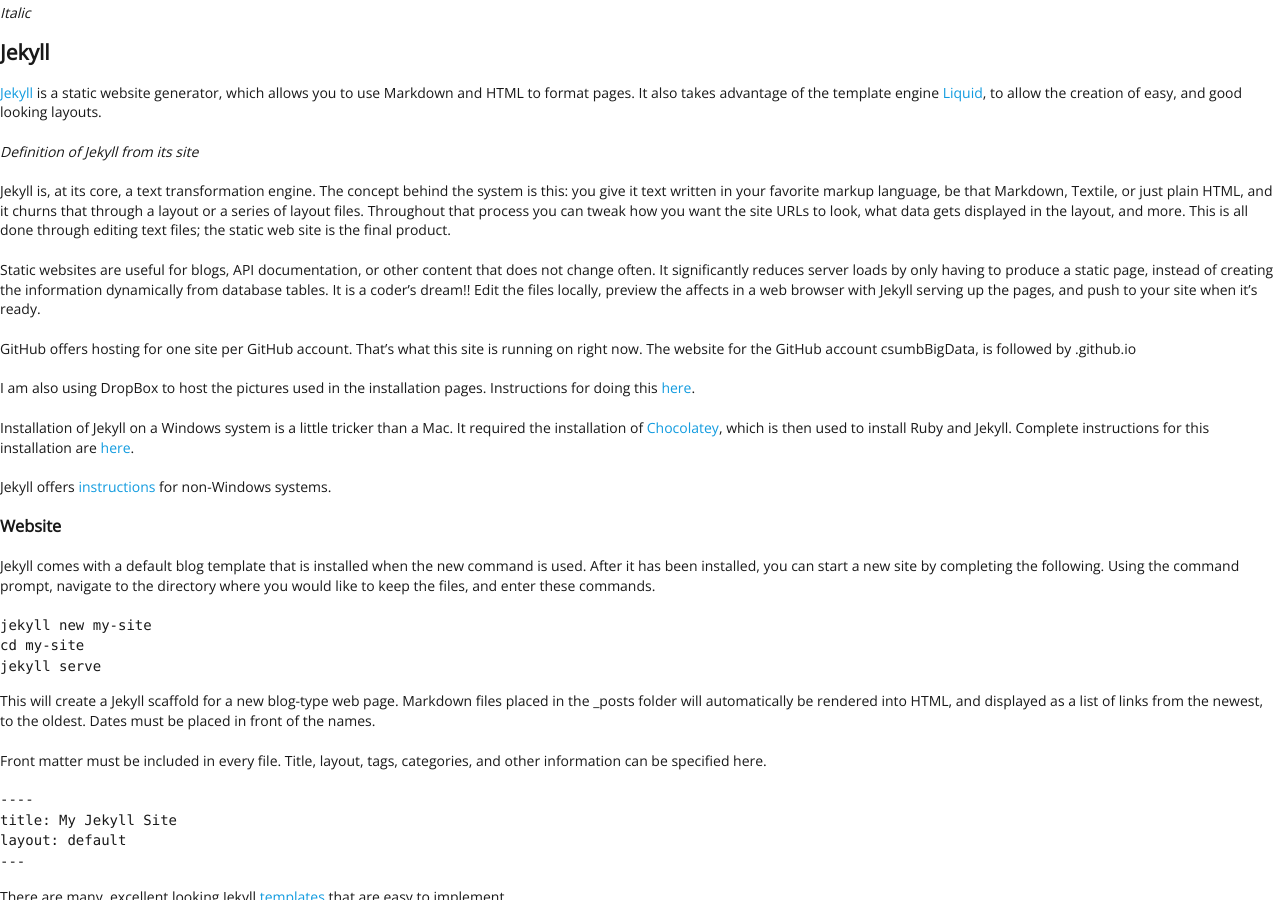
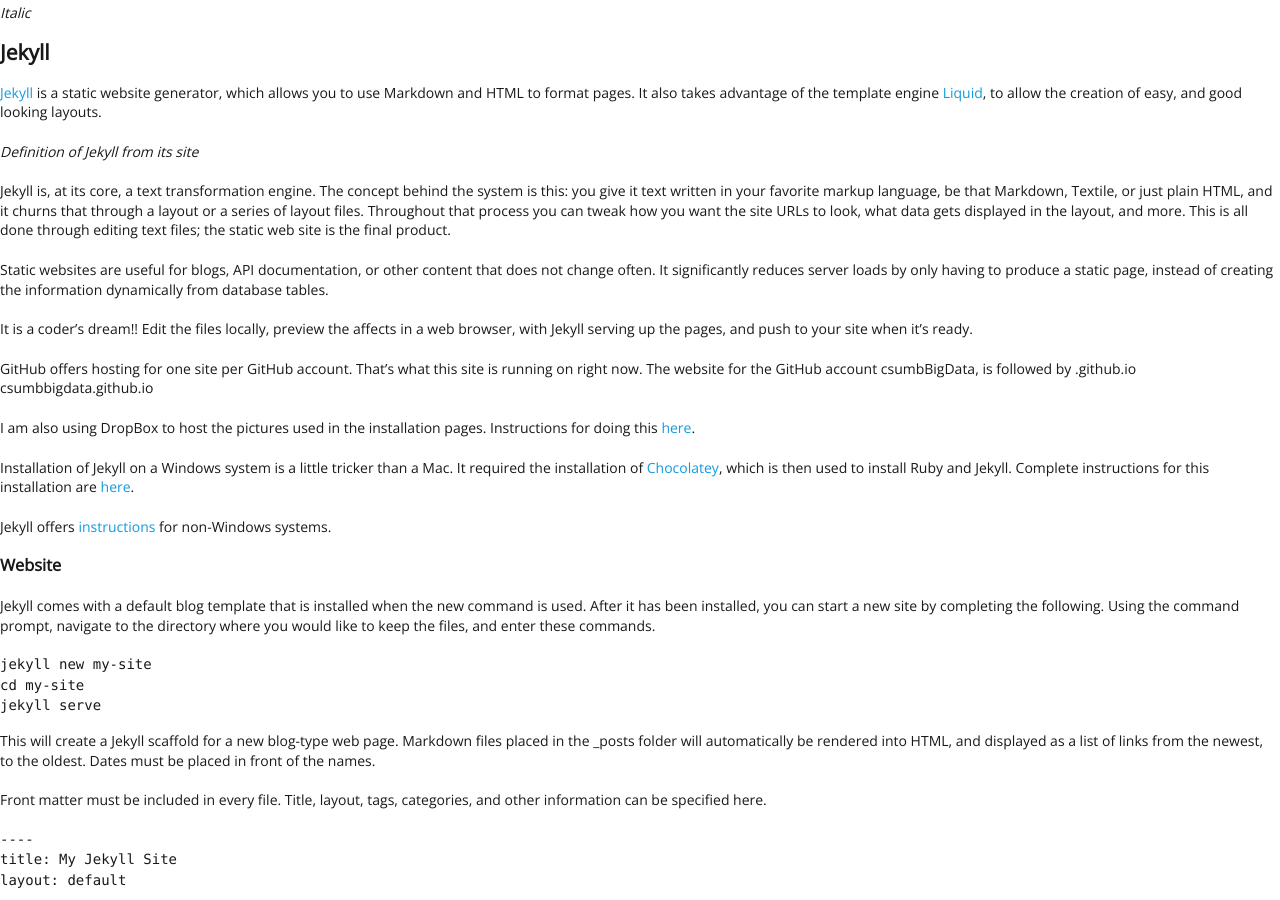
Before and after one commit to csumbBigData/csumbBigData.github.io, a Jekyll site: the page built from _posts/2016-5-13-website.md, in a window 1280 px wide and 900 px high, scrolled down 531 px. Built offline with Jekyll 4.4.1, drawn with Linux system fonts in a browser that asks for light colours.

Commit message:
updates to Website page

```diff
--- a/_posts/2016-5-13-website.md
+++ b/_posts/2016-5-13-website.md
@@ -42,9 +42,11 @@ A few quick examples:
 
 Jekyll is, at its core, a text transformation engine. The concept behind the system is this: you give it text written in your favorite markup language, be that Markdown, Textile, or just plain HTML, and it churns that through a layout or a series of layout files. Throughout that process you can tweak how you want the site URLs to look, what data gets displayed in the layout, and more. This is all done through editing text files; the static web site is the final product.
 
-Static websites are useful for blogs, API documentation, or other content that does not change often.  It significantly reduces server loads by only having to produce a static page, instead of creating the information dynamically from database tables.  It is a coder's dream!!  Edit the files locally, preview the affects in a web browser with Jekyll serving up the pages, and push to your site when it's ready.
+Static websites are useful for blogs, API documentation, or other content that does not change often.  It significantly reduces server loads by only having to produce a static page, instead of creating the information dynamically from database tables.
 
-GitHub offers hosting for one site per GitHub account.  That's what this site is running on right now.  The website for the GitHub account csumbBigData, is followed by .github.io
+It is a coder's dream!!  Edit the files locally, preview the affects in a web browser, with Jekyll serving up the pages, and push to your site when it's ready.
+
+GitHub offers hosting for one site per GitHub account.  That's what this site is running on right now.  The website for the GitHub account csumbBigData, is followed by .github.io  csumbbigdata.github.io
 
 I am also using DropBox to host the pictures used in the installation pages.  Instructions for doing this <a href="http://benwilhelm.com/the-website/nerd-stuff/2014/12/21/building-an-image-heavy-jekyll-site/" target="blank">here</a>.
 
```
